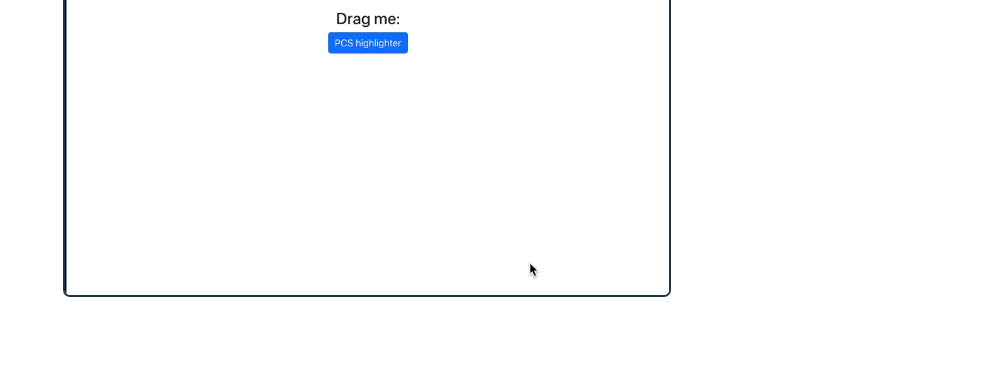
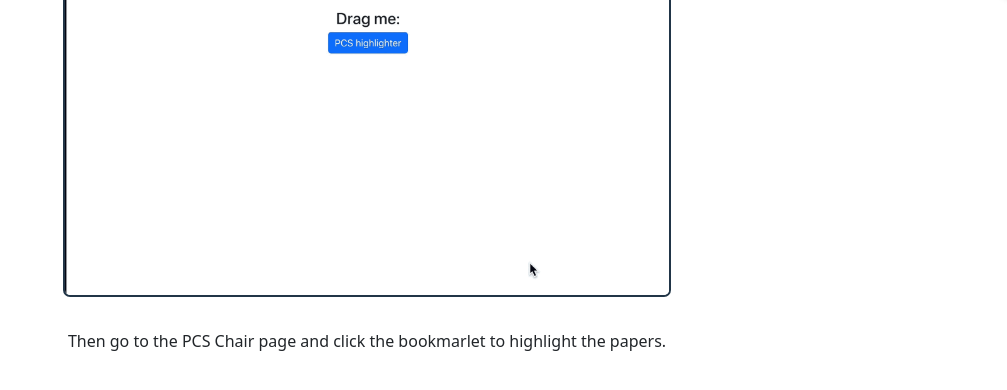
Before and after one commit to makelab-kaist/PCS-highlighter, a website built with Vite: page index.html in a window 1280 px wide. Shown: the part 154-544 px from the top of the page, without its empty margins (273-1280 px from the left). Built offline with nearby package versions, Linux system fonts and the light colour scheme.

Commit message:
Added description

```diff
--- a/main.js
+++ b/main.js
@@ -23,5 +23,7 @@ document.querySelector('#app').innerHTML = `
   <div class="gif">
     <img src="${tutorial}" alt="">
   </div>
-
+  <div class="footer">
+    Then go to the PCS Chair page and click the bookmarlet to highlight the papers.
+  </div>
 `;
--- a/style.css
+++ b/style.css
@@ -102,3 +102,7 @@ h1 {
   text-decoration: none;
   text-shadow: 0 0 5px #444;
 }
+
+.footer {
+  margin-top: 2rem;
+}
```
